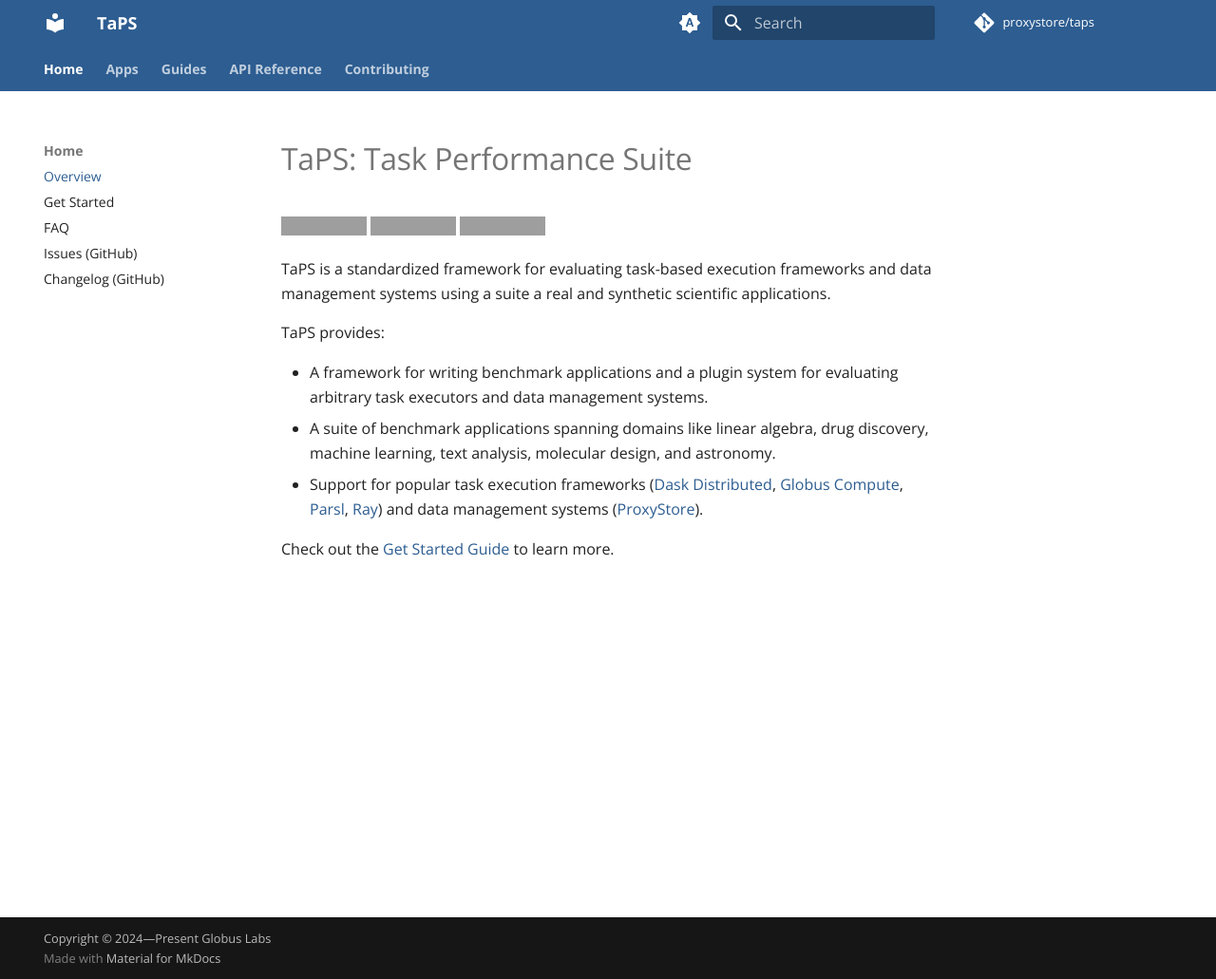
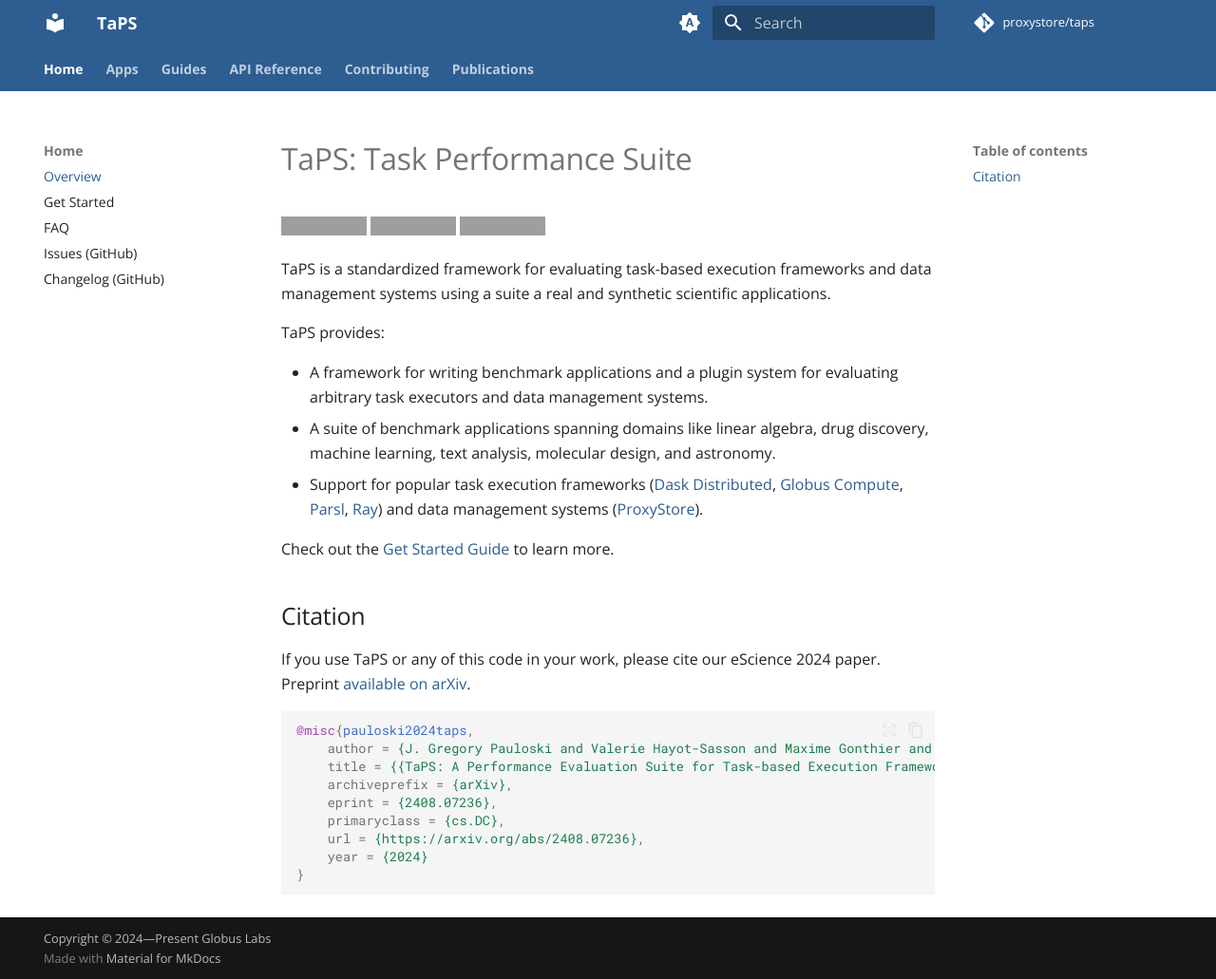
Before and after one commit to proxystore/taps, an MkDocs documentation site: the page built from docs/index.md, in a window 1280 px wide and 1031 px high. Shown: the whole window at 95% size. Built offline with MkDocs 1.6.1 and Material for MkDocs 9.7.7, drawn with Linux system fonts in a browser that asks for light colours; comment, search, counter and statistics services are not loaded; the version menu is left out; grey boxes are pictures that could not be loaded.

Commit message:
Add TaPS preprint

````diff
--- a/README.md
+++ b/README.md
@@ -13,3 +13,18 @@
 * Support for popular task execution frameworks ([Dask Distributed](https://distributed.dask.org/), [Globus Compute](https://www.globus.org/compute), [Parsl](https://parsl-project.org/), [Ray](https://www.ray.io/)) and data management systems ([ProxyStore](https://docs.proxystore.dev)).
 
 Check out the [Get Started Guide](https://taps.proxystore.dev/latest/get-started/) to learn more.
+
+## Citation
+
+If you use TaPS or any of this code in your work, please cite our eScience 2024 paper. Preprint [available on arXiv](https://arxiv.org/abs/2408.07236).
+```bibtex
+@misc{pauloski2024taps,
+    author = {J. Gregory Pauloski and Valerie Hayot-Sasson and Maxime Gonthier and Nathaniel Hudson and Haochen Pan and Sicheng Zhou and Ian Foster and Kyle Chard},
+    title = {{TaPS: A Performance Evaluation Suite for Task-based Execution Frameworks}},
+    archiveprefix = {arXiv},
+    eprint = {2408.07236},
+    primaryclass = {cs.DC},
+    url = {https://arxiv.org/abs/2408.07236},
+    year = {2024}
+}
+```
--- a/mkdocs.yml
+++ b/mkdocs.yml
@@ -141,6 +141,8 @@
       - Style Guide: contributing/style-guide.md
       - Issues and Pull Requests: contributing/issues-pull-requests.md
       - Releases: contributing/releases.md
+  - Publications:
+      - publications/index.md
 
 plugins:
   - mike:
````
Also changed, not shown: docs/publications/index.md (added, +16 -0 lines).
